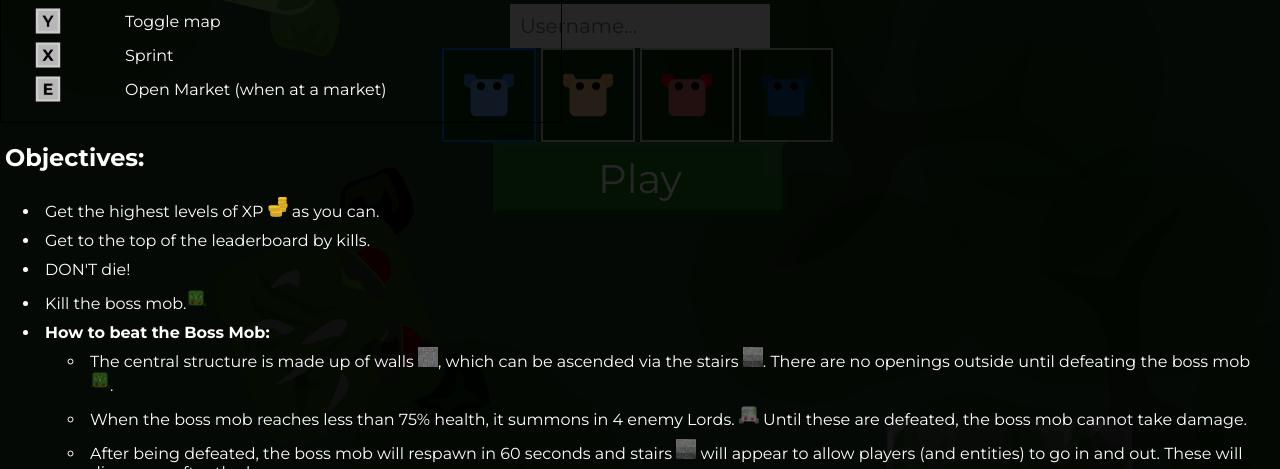
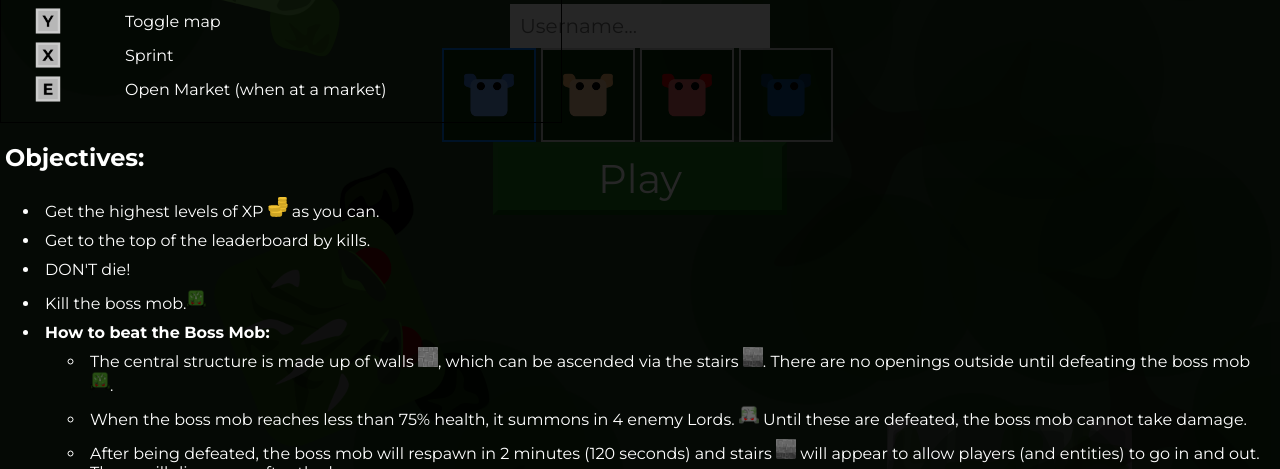
Before and after one commit to SDG-Ebenezer/Game, a website: page client/index.html in a window 1280 px wide. Both pictures are taken after a click on the button "HELP". Shown: the part 331-800 px from the top of the page. Drawn offline with nearby package versions, Linux system fonts and the light colour scheme; no server answers.

Commit message:
Update help

```diff
--- a/client/index.html
+++ b/client/index.html
@@ -117,7 +117,7 @@
                         The central structure is made up of walls <img src="/imgs/Wall.png" class="pplImgs"/>, which can be ascended via the stairs <img src="/imgs/Stairs.png" class="pplImgs"/>. There are no openings outside until defeating the boss mob <img  class="rot90deg pplImgs" src="/imgs/Enemy_Elder.png"/>.
                     </li>
                     <li>When the boss mob reaches less than 75% health, it summons in 4 enemy Lords. <img  class="rot90deg pplImgs" src="/imgs/Enemy_Lord.png"/> Until these are defeated, the boss mob cannot take damage.</li>
-                    <li>After being defeated, the boss mob will respawn in 60 seconds and stairs <img src="/imgs/Stairs.png" class="pplImgs"/> will appear to allow players (and entities) to go in and out. These will disappear after the boss respawns.</li>
+                    <li>After being defeated, the boss mob will respawn in 2 minutes (120 seconds) and stairs <img src="/imgs/Stairs.png" class="pplImgs"/> will appear to allow players (and entities) to go in and out. These will disappear after the boss respawns.</li>
                 </ul>
             </li>
         </ul>
```
